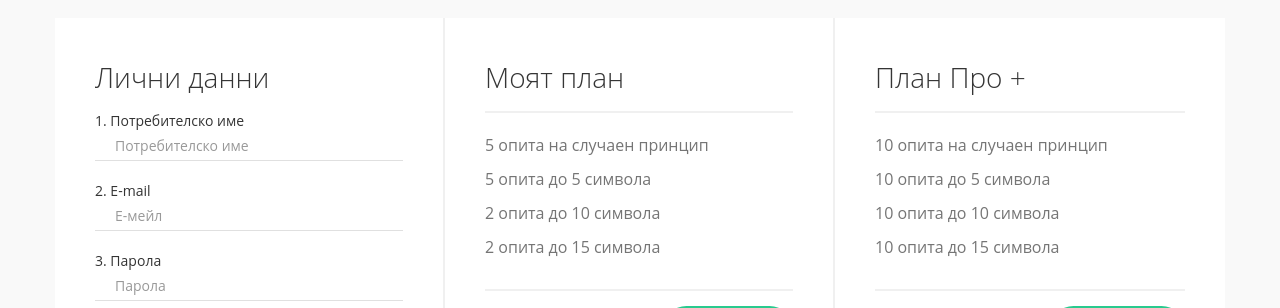
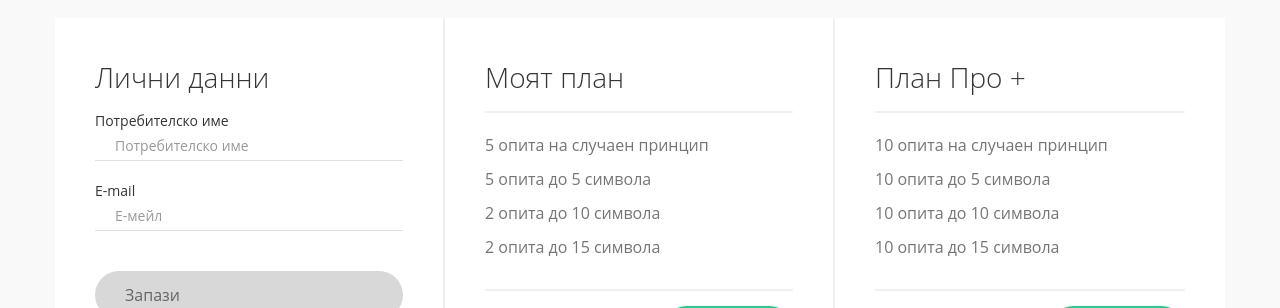
Before and after one commit to Asgardtake/genlink, a website: page uzerprofile.html in a window 1280 px wide. Shown: the part 479-787 px from the top of the page. Drawn offline with Linux system fonts and the light colour scheme; no server answers.

Commit message:
Update uzerprofile.html

```diff
--- a/uzerprofile.html
+++ b/uzerprofile.html
@@ -122,15 +122,15 @@
             <h2>Лични данни</h2>
           </div>
           <div class="user-thumb nospacer">
-            <label for="profileUsername" class="modal-label">1. Потребителско име</label>
+            <label for="profileUsername" class="modal-label">Потребителско име</label>
             <input type="text" id="profileUsername" class="form-control modal-input" placeholder="Потребителско име" required>
-            <label for="profileEmail" class="modal-label">2. E-mail</label>
+            <label for="profileEmail" class="modal-label">E-mail</label>
             <input type="text" id="profileEmail" class="form-control modal-input" placeholder="Е-мейл" required>
-            <label for="profilePassword" class="modal-label">3. Парола</label>
-            <input type="password" id="profilePassword" class="form-control modal-input" placeholder="Парола" required>
-          </div>
-          <div class="pricing-bottom pb-pad">
-            <p class="section-btn pricing-btn disabled-btn">Запази</p>
+            <div class="pricing-bottom pb-pad">
+              <p id="saveBtn" class="section-btn disabled-btn">Запази</p>
+            </div>
+            <a href="#" id="changePassLink" class="modal-label mllink">Промяна на парола</a>
+
           </div>
         </div>
       </div>
```
